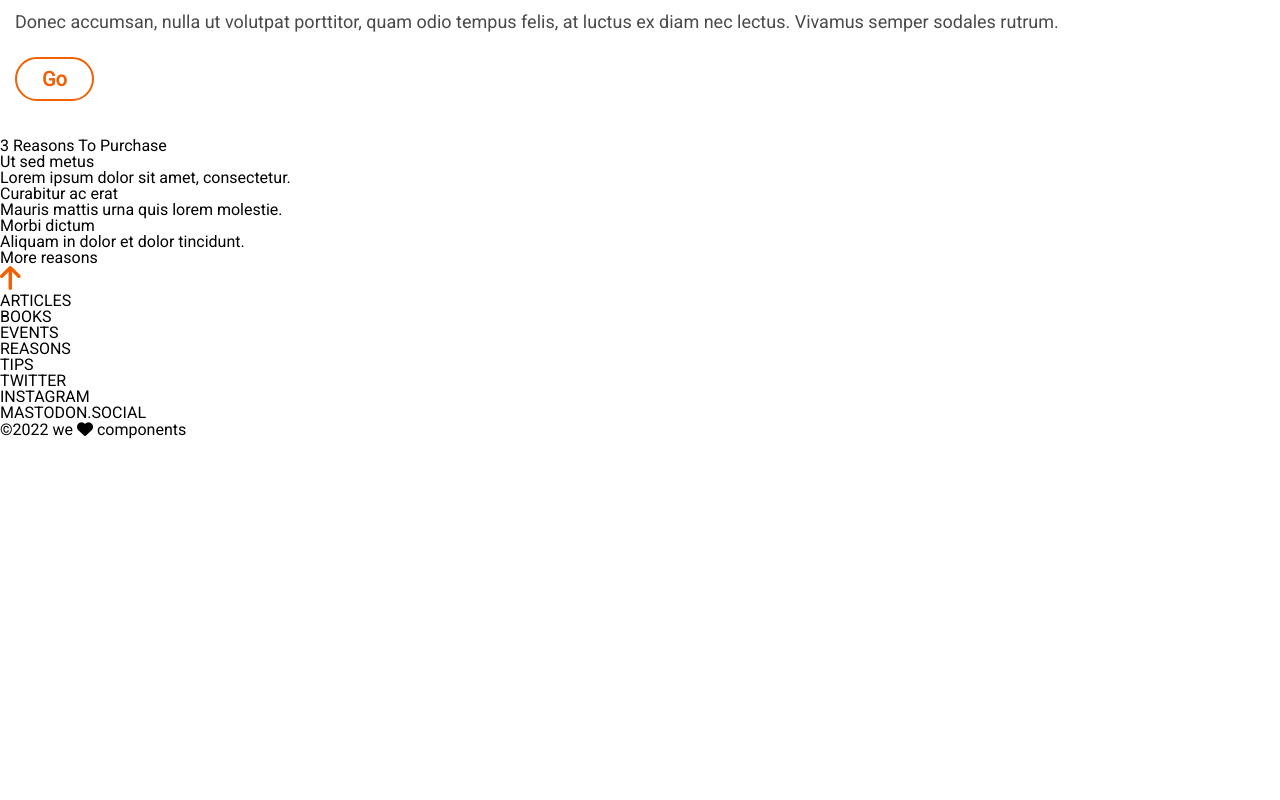
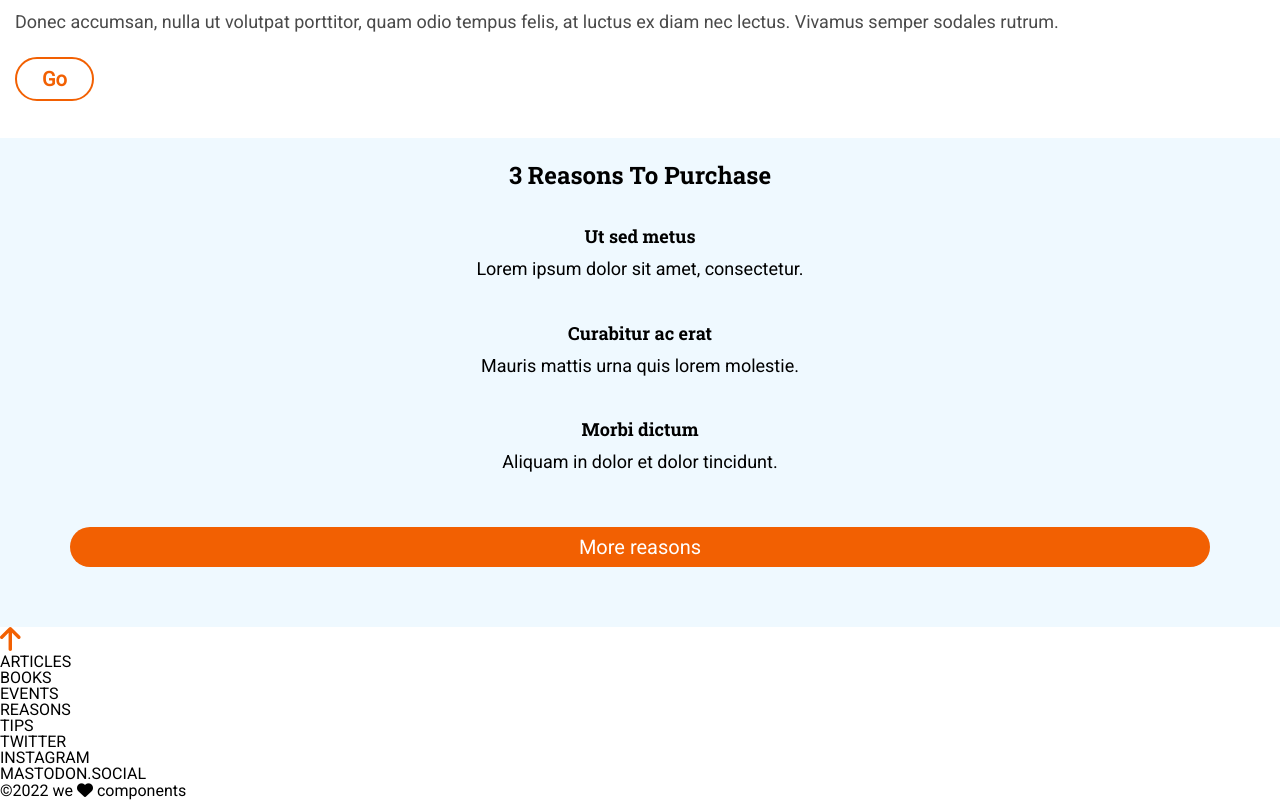
Before and after one commit to Adalab/modulo-1-evaluacion-final-Pi-Rey, a website built with Vite: page src/index.html in a window 1280 px wide. Shown: the part 910-1710 px from the top of the page. Before the commit the page ends 1349 px from the top, so only its background shows below. Built offline with nearby package versions, Linux system fonts and the light colour scheme; files whose address does not match are found by name.

Commit message:
add style articles

```diff
--- a/src/partials/articles.html
+++ b/src/partials/articles.html
@@ -1,16 +1,16 @@
 <section class="articles">
-    <h3>3 Reasons To Purchase</h3>
+    <h3 class="articles__title">3 Reasons To Purchase</h3>
     <article  class="articles__article">
-        <h4>Ut sed metus</h4>
-        <p>Lorem ipsum dolor sit amet, consectetur.</p>
+        <h4 class="articles__article--title">Ut sed metus</h4>
+        <p class="articles__article--text">Lorem ipsum dolor sit amet, consectetur.</p>
     </article>
     <article class="articles__article">
-        <h4>Curabitur ac erat</h4>
-        <p>Mauris mattis urna quis lorem molestie.</p>
+        <h4 class="articles__article--title">Curabitur ac erat</h4>
+        <p class="articles__article--text">Mauris mattis urna quis lorem molestie.</p>
     </article>
     <article class="articles__article">
-        <h4>Morbi dictum</h4>
-        <p>Aliquam in dolor et dolor tincidunt.</p>
+        <h4 class="articles__article--title">Morbi dictum</h4>
+        <p class="articles__article--text">Aliquam in dolor et dolor tincidunt.</p>
     </article>
-    <span>More reasons</span>
+    <span class="articles__button">More reasons</span>
 </section>
--- a/src/scss/core/_variables.scss
+++ b/src/scss/core/_variables.scss
@@ -7,3 +7,5 @@ $colorWhite: #ffffff;
 $colorBlueSky: #8ccbea;
 $colorBlueMenu: #0271bc;
 $colorBlueDark: #304268;
+
+$fontTitles: "Roboto Slab", serif;
--- a/src/scss/layout/_articles.scss
+++ b/src/scss/layout/_articles.scss
@@ -0,0 +1,40 @@
+.articles{
+    background-color: #eff9ff;
+    padding: 25px 20px 60px 20px;
+    text-align: center;
+    display: grid;
+    grid-template-rows: auto 1fr 1fr 1fr;
+    gap: 40px;
+
+    &__title{
+        font-family: $fontTitles;
+        font-size: 24px;
+        font-weight: bold;
+
+    }
+    &__article{
+        padding-left: 50px;
+        padding-right: 50px;
+        font-size: 18px;
+
+        &--title{
+            font-family: $fontTitles;
+            font-weight: bold;
+        }
+
+        &--text{
+            margin-top: 10px;
+            line-height: 1.6;
+        }
+    }
+    &__button{
+        color: $colorWhite;
+        font-size: 20px;
+        background-color: $colorOrangeButtons;
+        padding: 10px 0;
+        margin-top: 10px;
+        margin-left: 50px;
+        margin-right: 50px;
+        border-radius: 30px;
+    }
+}
--- a/src/scss/layout/_header.scss
+++ b/src/scss/layout/_header.scss
@@ -27,6 +27,7 @@
     	font-size: 42px;
     	text-align: center;
     	font-weight: bold;
+		font-family: $fontTitles;
   	}
 
 	&__arrow{
--- a/src/scss/main.scss
+++ b/src/scss/main.scss
@@ -13,3 +13,4 @@
 
 @import 'layout/header';
 @import 'layout/banner';
+@import 'layout/articles';
```
